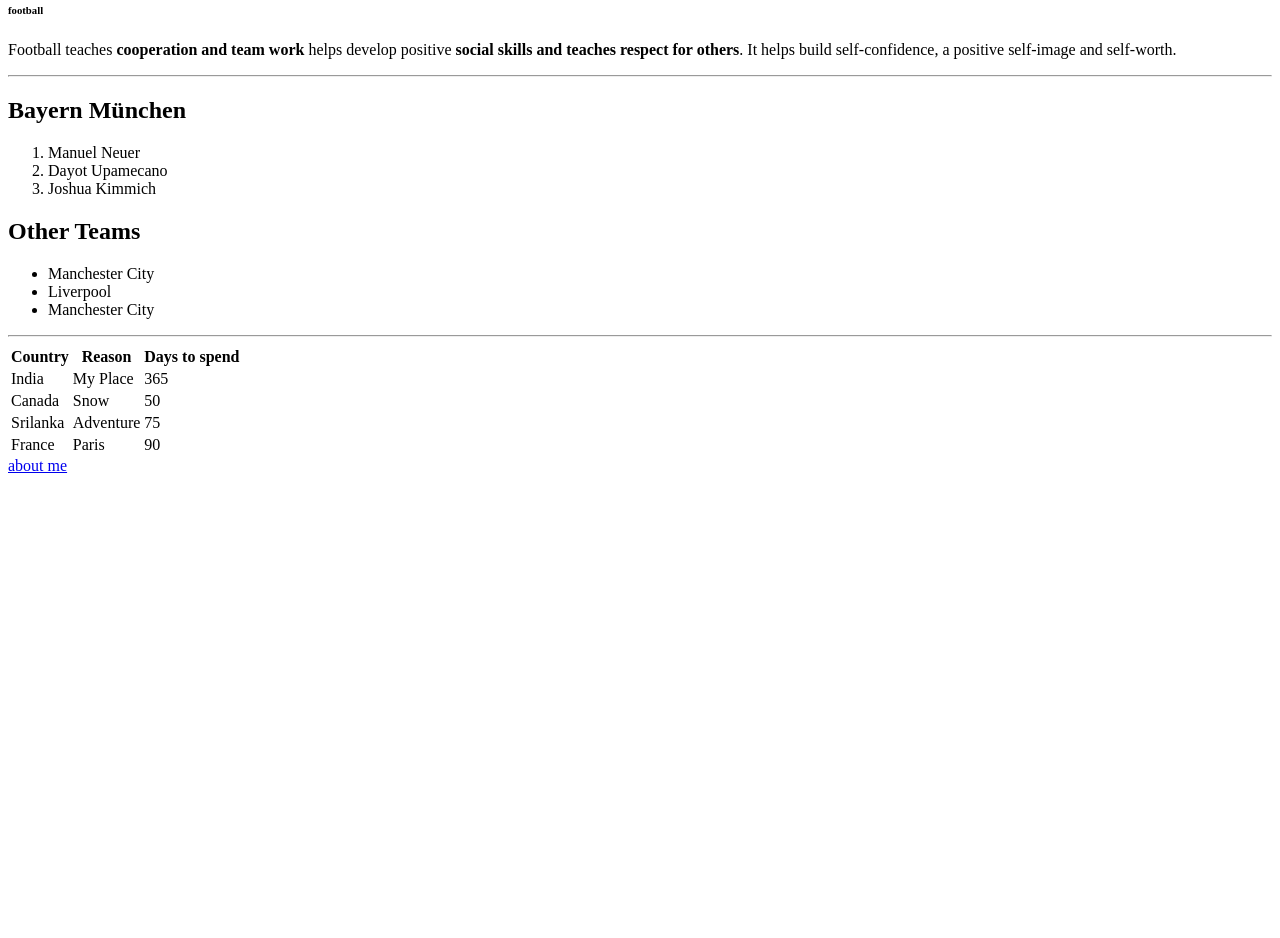
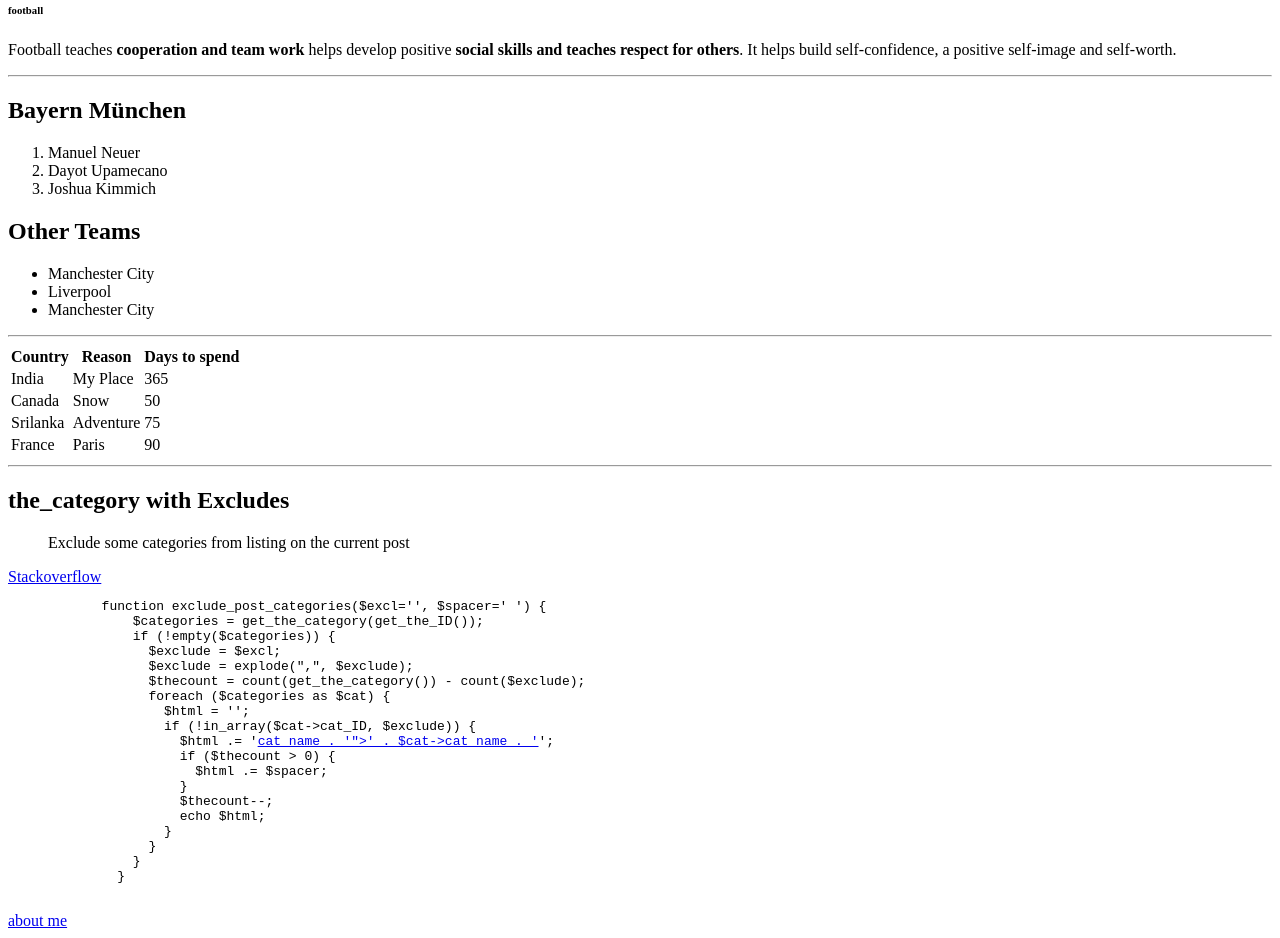
Before and after one commit to 44-563-Web-Apps-S23/44563-webapps-assignment-3-keerthisannapareddy, a plain HTML site: page index.html in a window 1280 px wide. Shown: the part 79-1017 px from the top of the page. Before the commit the page ends 800 px from the top, so only its background shows below. Drawn offline with Linux system fonts and the light colour scheme.

Commit message:
blockquote and code snippet added

```diff
--- a/index.html
+++ b/index.html
@@ -50,6 +50,32 @@
                 <td>90</td>
             </tr>
         </table>
+        <hr>
+        <h2>the_category with Excludes</h2>
+        <blockquote>Exclude some categories from listing on the current post</blockquote>
+        <a href="https://stackoverflow.com/questions/57672397/exclude-category-from-this-loop">Stackoverflow</a>
+        <pre>
+            function exclude_post_categories($excl='', $spacer=' ') {
+                $categories = get_the_category(get_the_ID());
+                if (!empty($categories)) {
+                  $exclude = $excl;
+                  $exclude = explode(",", $exclude);
+                  $thecount = count(get_the_category()) - count($exclude);
+                  foreach ($categories as $cat) {
+                    $html = '';
+                    if (!in_array($cat->cat_ID, $exclude)) {
+                      $html .= '<a href="' . get_category_link($cat->cat_ID) . '" ';
+                      $html .= 'title="' . $cat->cat_name . '">' . $cat->cat_name . '</a>';
+                      if ($thecount > 0) {
+                        $html .= $spacer;
+                      }
+                      $thecount--;
+                      echo $html;
+                    }
+                  }
+                }
+              }
+        </pre>
 
             <a href="aboutme.html">about me</a>
     </body>
```
